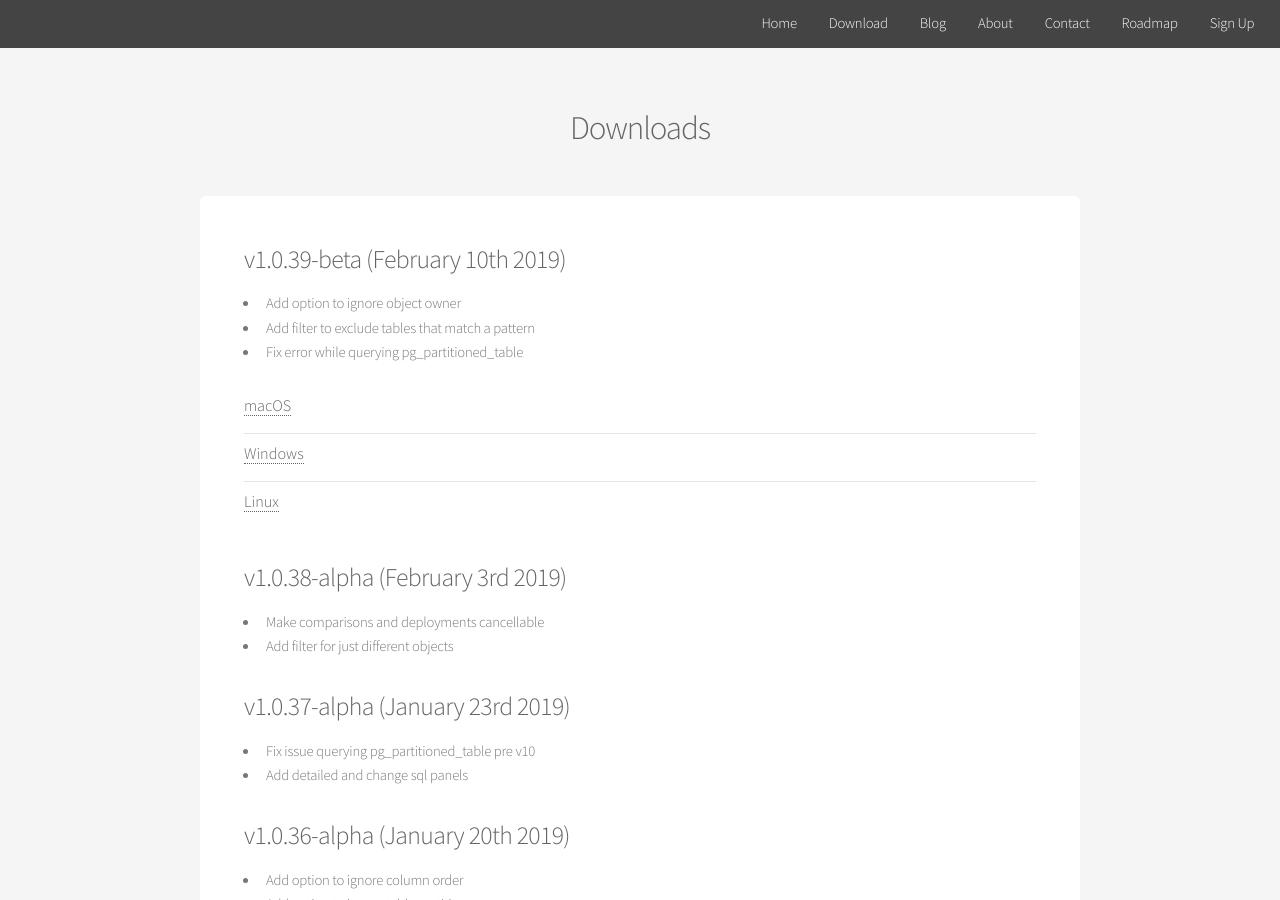
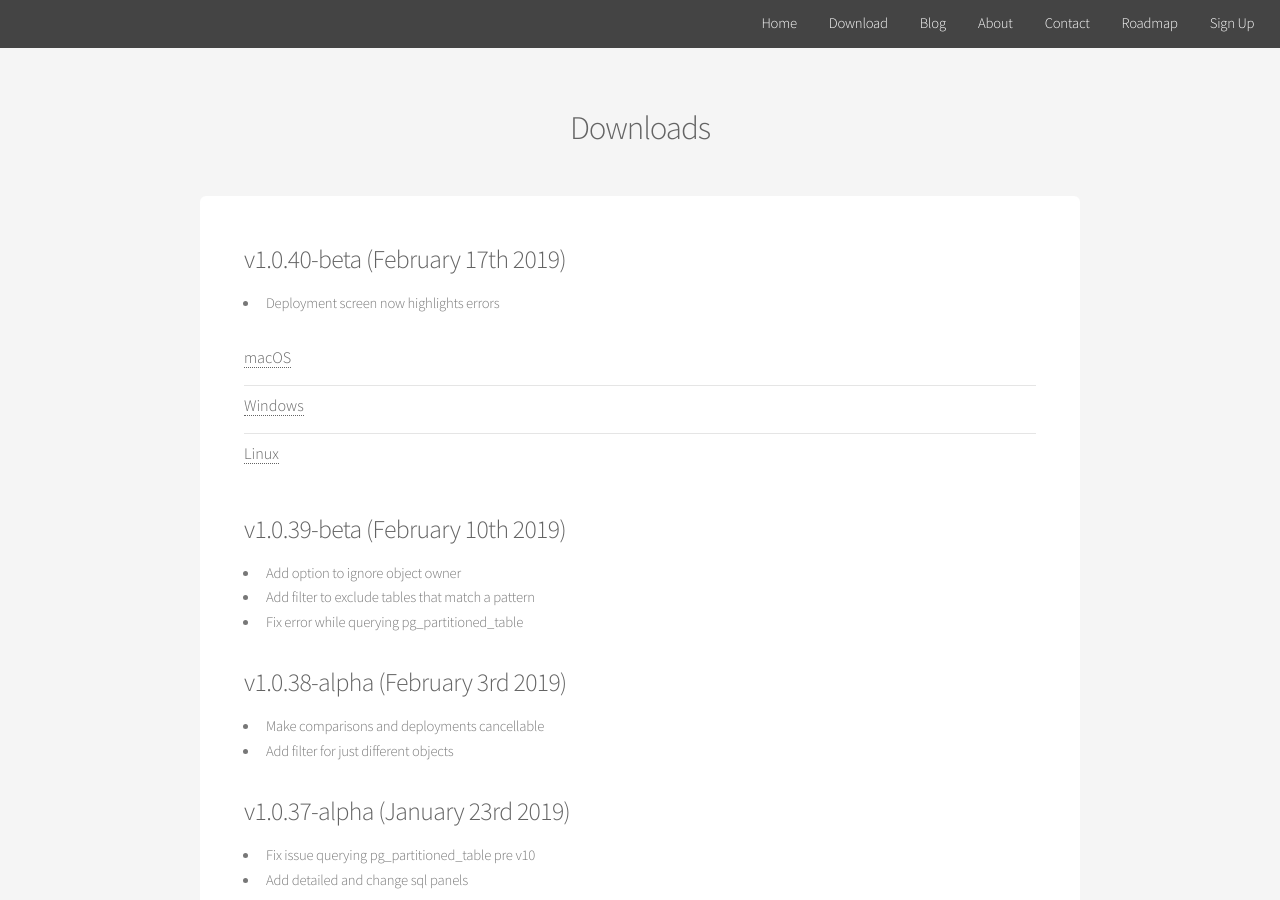
Before and after one commit to sql-migrate/backup2.sql-migrate.github.io, a Jekyll site: the page built from downloads.md, in a window 1280 px wide and 900 px high. Built offline with Jekyll 4.4.1, drawn with Linux system fonts in a browser that asks for light colours.

Commit message:
v1.0.40-beta

```diff
--- a/downloads.md
+++ b/downloads.md
@@ -4,35 +4,39 @@
 permalink: /downloads
 ---
 
-<h3>v1.0.39-beta (February 10th 2019)</h3>
-  - Add option to ignore object owner
-  - Add filter to exclude tables that match a pattern
-  - Fix error while querying pg_partitioned_table
+
+<h3>v1.0.40-beta (February 17th 2019)</h3>
+  - Deployment screen now highlights errors
 
   <ul class="alt">
       <li>
         <h4>
           <a class="post-link"
-          onclick="var that=this;ga('send', 'event','Download','macOS 1.0.39-beta',this.href);setTimeout(function(){location.href=that.href;},200);return false;"
-          href="http://downloads.postgrescompare.com/builds/PostgresCompare-darwin-x64_1.0.39-beta.zip">macOS</a>
+          onclick="var that=this;ga('send', 'event','Download','macOS 1.0.40-beta',this.href);setTimeout(function(){location.href=that.href;},200);return false;"
+          href="http://downloads.postgrescompare.com/builds/PostgresCompare-darwin-x64_1.0.40-beta.zip">macOS</a>
         </h4>
       </li>
       <li>
         <h4>
           <a class="post-link"
-          onclick="var that=this;ga('send', 'event','Download','Windows 1.0.39-beta',this.href);setTimeout(function(){location.href=that.href;},200);return false;"
-          href="http://downloads.postgrescompare.com/builds/PostgresCompare-win32-x64_1.0.39-beta.zip">Windows</a>
+          onclick="var that=this;ga('send', 'event','Download','Windows 1.0.40-beta',this.href);setTimeout(function(){location.href=that.href;},200);return false;"
+          href="http://downloads.postgrescompare.com/builds/PostgresCompare-win32-x64_1.0.40-beta.zip">Windows</a>
         </h4>
       </li>
       <li>
         <h4>
           <a class="post-link"
-          onclick="var that=this;ga('send', 'event','Download','Linux 1.0.39-beta',this.href);setTimeout(function(){location.href=that.href;},200);return false;"
-          href="http://downloads.postgrescompare.com/builds/PostgresCompare-linux-x64_1.0.39-beta.zip">Linux</a>
+          onclick="var that=this;ga('send', 'event','Download','Linux 1.0.40-beta',this.href);setTimeout(function(){location.href=that.href;},200);return false;"
+          href="http://downloads.postgrescompare.com/builds/PostgresCompare-linux-x64_1.0.40-beta.zip">Linux</a>
         </h4>
       </li>
   </ul>
 
+
+<h3>v1.0.39-beta (February 10th 2019)</h3>
+  - Add option to ignore object owner
+  - Add filter to exclude tables that match a pattern
+  - Fix error while querying pg_partitioned_table
 
 <h3>v1.0.38-alpha (February 3rd 2019)</h3>
   - Make comparisons and deployments cancellable
```
